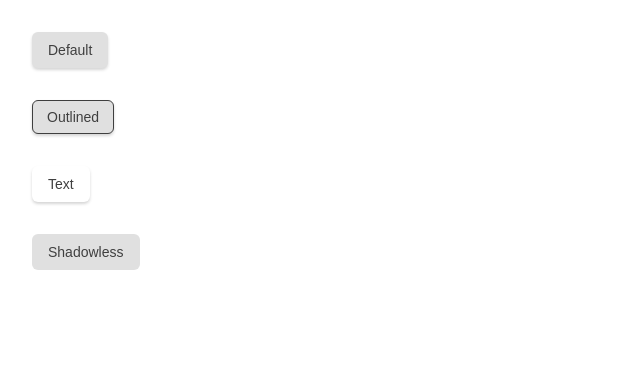
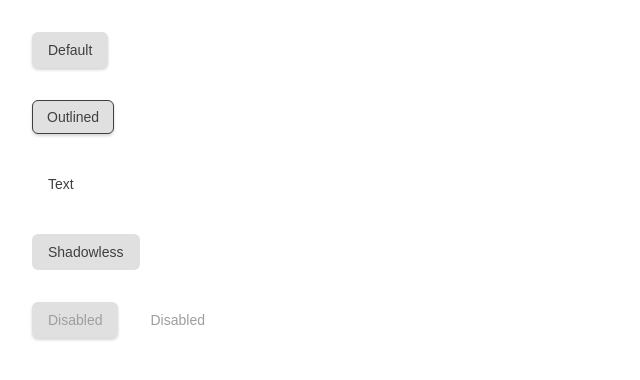
Before and after one commit to Drande/devchallenges-components, a React (Create React App) app: page / in a window 1280 px wide. Shown: the top 380 px of the page, without its empty margins (0-640 px from the left). Built offline with nearby package versions, Linux system fonts and the light colour scheme.

Commit message:
added disabled buttons

```diff
--- a/src/pages/ButtonsPage.tsx
+++ b/src/pages/ButtonsPage.tsx
@@ -12,6 +12,10 @@ const ButtonsPage: FunctionComponent<ButtonsPageProps> = () => {
             <Button variant="outlined">Outlined</Button>
             <Button variant="text">Text</Button>
             <Button disableShadow>Shadowless</Button>
+            <div className="row g-2">
+                <Button disabled>Disabled</Button>
+                <Button variant="text" disabled>Disabled</Button>
+            </div>
         </div>
     );
 }
--- a/src/shared/components/Button.model.ts
+++ b/src/shared/components/Button.model.ts
@@ -1,6 +1,7 @@
 export interface ButtonProps {
     variant?: ButtonVariant;
     disableShadow?: boolean;
+    disabled?: boolean;
 }
 
 type ButtonVariant = "default" | "text" | "outlined";
--- a/src/shared/components/Button.scss
+++ b/src/shared/components/Button.scss
@@ -10,11 +10,15 @@ button {
     &.shadow {
         box-shadow: 0px 2px 3px rgba(51, 51, 51, 0.2);
     }
+    &.disabled {
+        color: #9E9E9E;
+    }
     &.outlined {
         padding: 6px 14px;
         border: 1px solid #3F3F3F;
     }
     &.text {
         background-color: transparent;
+        box-shadow: none;
     }
 }
--- a/src/shared/components/Button.tsx
+++ b/src/shared/components/Button.tsx
@@ -2,10 +2,11 @@ import React from "react";
 import { ButtonProps } from "./Button.model";
 import './Button.scss';
 
-const Button = ({ children, variant="default", disableShadow }: React.PropsWithChildren<ButtonProps>) => {
+const Button = ({ children, variant="default", disableShadow, disabled }: React.PropsWithChildren<ButtonProps>) => {
     const finalClassname = [
         variant,
-        disableShadow ? "" : "shadow"
+        disableShadow ? "" : "shadow",
+        disabled ? "disabled" : "",
     ].join(" ");
     return (
         <button className={finalClassname}>
```
